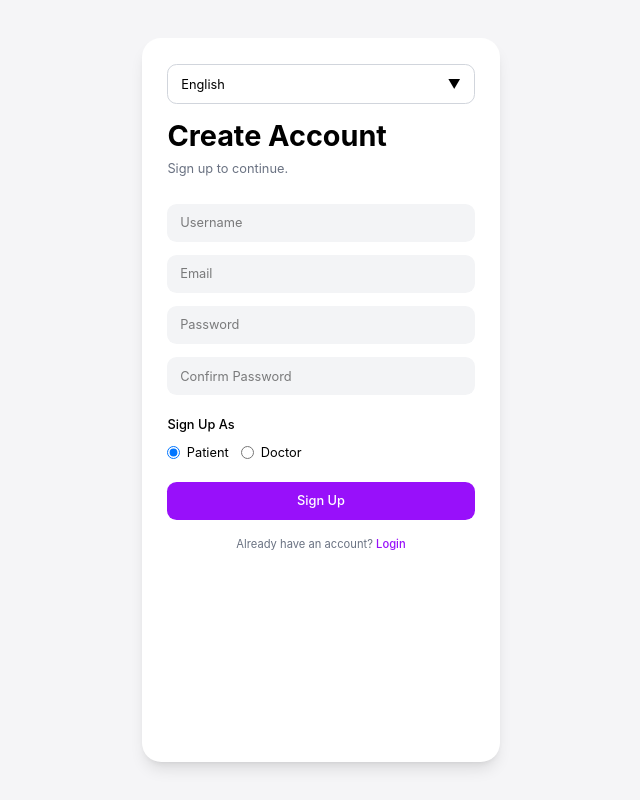
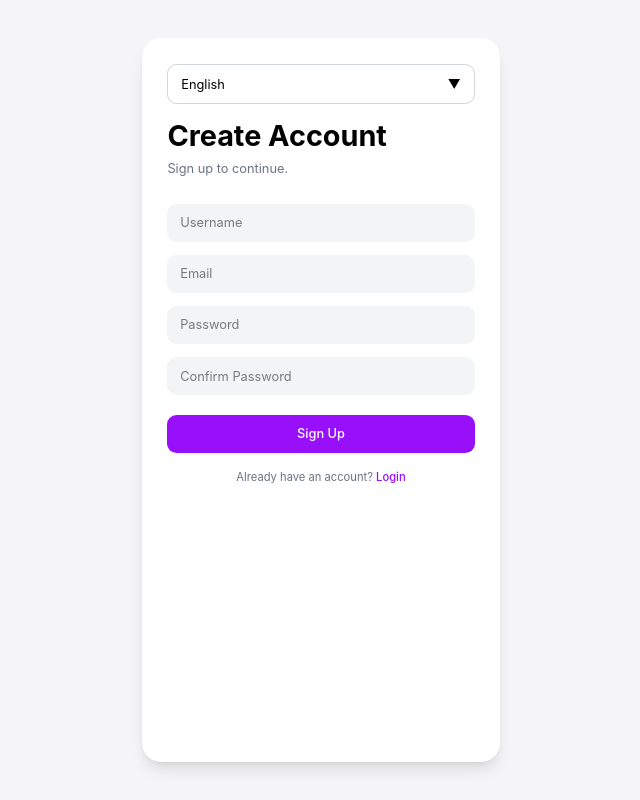
Before and after one commit to vaishnavikanu/MentalHealthApp-Development, a React app in the folder frontend/: page /signup in a window 1280 px wide. Shown: the whole page, without its empty margins (319-959 px from the left). Built offline with nearby package versions, Linux system fonts and the light colour scheme; the HTML template or start-up script is replaced by a standard one.

Commit message:
signup only for patients

```diff
--- a/frontend/src/pages/signup.jsx
+++ b/frontend/src/pages/signup.jsx
@@ -38,8 +38,7 @@ function Signup({ darkMode }) {
   const [confirmPassword, setConfirmPassword] =
     useState("");
 
-  const [role, setRole] =
-  useState("patient");
+  const role="patient";
 
   const [message, setMessage] =
     useState("");
@@ -476,48 +475,7 @@ function Signup({ darkMode }) {
           `}
         />
 
-        <div className="mb-6">
 
-          <p className="mb-3 font-medium">
-            {t("signup.signupAs")}
-          </p>
-
-          <div className="flex gap-4">
-
-            <label className="flex items-center gap-2">{/* RADIO BUTTON FOR PATIENT ROLE LABEL IS FLEX
-            TO ALIGN THE RADIO BUTTON AND TEXT HORIZONTALLY */}
-
-              <input
-                type="radio"
-                value="patient"
-                checked={role === "patient"}
-                onChange={(e) =>
-                  setRole(e.target.value)
-                }
-              />
-
-              {t("signup.patient")}
-
-            </label>
-
-            <label className="flex items-center gap-2">
-
-              <input
-                type="radio"
-                value="doctor"
-                checked={role === "doctor"}
-                onChange={(e) =>
-                  setRole(e.target.value)
-                }
-              />
-
-             {t("signup.doctor")}
-
-            </label>
-
-          </div>
-
-        </div>
 
         {/* BUTTON */}
         <button
```
Also changed, not shown: 1 other file (tests, documents, lock files or other folders).
